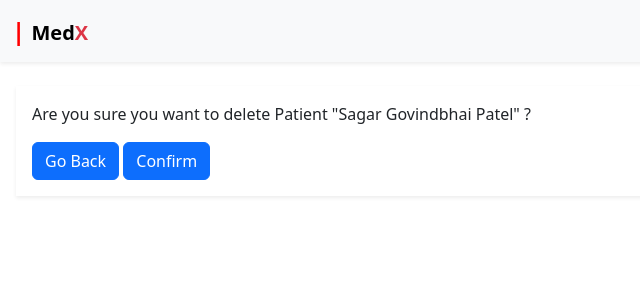
After one commit to gracyspatel/medx, a Django app: page /delete-patient/3/ in a window 1280 px wide. The commit adds this page. Shown: the top 300 px of the page, without its empty margins (0-640 px from the left). Run offline with Django 3.2, Linux system fonts and the light colour scheme; data comes from the database, SQL or seed files in the repository; both versions use the stored data as it was after the commit; some libraries are stand-ins or nearby versions.

Commit message:
delete changes

```diff
--- /dev/null
+++ b/base/templates/base/delete-patient.html
@@ -0,0 +1,13 @@
+{% extends 'layout.html' %}
+
+{% block body %}
+    <div class="shadow-sm p-3 d-flex flex-column overflow-hidden">
+    <form method="POST" action="">
+        {% csrf_token %}
+        <p>Are you sure you want to delete Patient "{{obj}}" ?</p>
+        <a class="btn btn-primary" href="{{request.META.HTTP_REFERER}}">Go Back</a>
+        <input class="btn btn-primary" type="submit" value="Confirm"/>
+    </form>
+</div>
+
+{% endblock %}
--- a/base/templates/base/home.html
+++ b/base/templates/base/home.html
@@ -43,6 +43,7 @@
                     <th scope="col">Gender</th>
                     <th scope="col"></th>
                     <th scope="col"></th>
+                    <th scope="col"></th>
                   </tr>
                 </thead>
                 <tbody>
@@ -55,6 +56,7 @@
                             <td>{{patient.patient_sex}}</td>
                             <td><a href={% url 'patient' patient.patient_id %}><i class="fa fa-eye"></i></a></td>
                             <td><a href={% url 'update-patient' patient.patient_id %}><i class="fa fa-edit"></i></a></td>
+                            <td><a href={% url 'delete-patient' patient.patient_id %}><i class="fa fa-trash"></i></a></td>
                         </tr>
                     {% endfor %}
                 </tbody>
--- a/base/templates/base/patient-details.html
+++ b/base/templates/base/patient-details.html
@@ -25,6 +25,7 @@
                 <th scope="col">Sex</th>
                 <th scope="col"></th>
                 <th scope="col"></th>
+                <th scope="col"></th>
               </tr>
             </thead>
             <tbody>
@@ -37,6 +38,7 @@
                         <td>{{patient.patient_sex}}</td>
                         <td><a href={% url 'patient' patient.patient_id %}><i class="fa fa-eye"></i></a></td>
                         <td><a href={% url 'update-patient' patient.patient_id %}><i class="fa fa-edit"></i></a></td>
+                        <td><a href={% url 'delete-patient' patient.patient_id %}><i class="fa fa-trash"></i></a></td>
                     </tr>
                 {% endfor %}
             </tbody>
--- a/base/urls.py
+++ b/base/urls.py
@@ -7,4 +7,5 @@ urlpatterns = [
     path('patient/<int:id>/',views.patient_details,name="patient"),
     path('add-patient/',views.add_patient,name="add-patient"),
     path('update-patient/<int:id>/',views.update_patient, name='update-patient'),
+    path('delete-patient/<int:id>/',views.delete_patient, name='delete-patient'),
 ]
--- a/base/views.py
+++ b/base/views.py
@@ -115,3 +115,10 @@ def update_patient(request,id):
 
     context = {'form':form,'header':'Update'}
     return render(request, 'base/add-patient.html', context)
+
+def delete_patient(request,id):
+  patient = Patient.objects.get(id=id)
+  if request.method == "POST":
+    patient.delete()
+    return redirect('patient-details')
+  return render(request, 'base/delete-patient.html', {'obj':patient})
```
Also changed, not shown: db.sqlite3.
